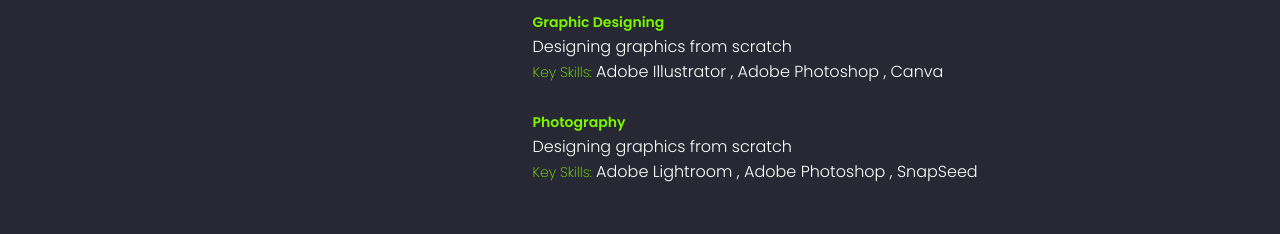
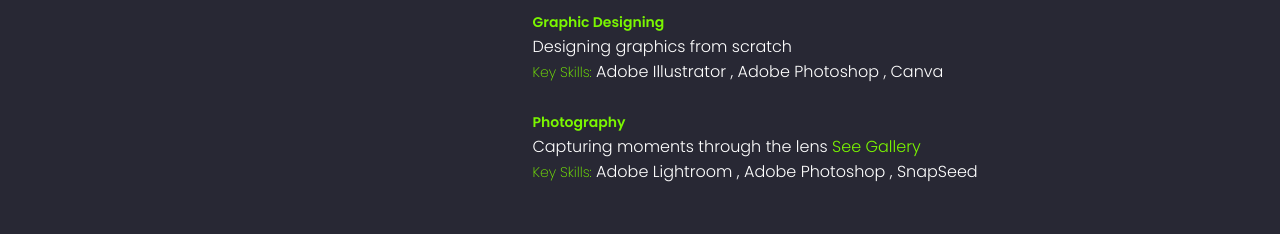
Before and after one commit to KunalBhika/KunalBhika.github.io, a plain HTML site: page index.html in a window 1280 px wide. Shown: the part 1498-1732 px from the top of the page. Drawn offline with Linux system fonts and the light colour scheme.

Commit message:
Added the view gallery button

```diff
--- a/index.html
+++ b/index.html
@@ -80,7 +80,7 @@
                         <ul>
                             <li><span>Web Development</span><br>Developing Websites and Web App <br><span style="font-weight: 100;">Key Skills:</span> HTML , CSS , JavaScript , Node Js , Git , GitHub , MongoDB , BootStrap , Express</li>
                             <li><span>Graphic Designing</span><br>Designing graphics from scratch <br><span style="font-weight: 100;">Key Skills:</span> Adobe Illustrator , Adobe Photoshop , Canva</li>
-                            <li><span>Photography</span><br>Designing graphics from scratch<br><span style="font-weight: 100;">Key Skills:</span> Adobe Lightroom , Adobe Photoshop , SnapSeed </li>
+                            <li><span>Photography</span><br>Capturing moments through the lens <a class="workLinks" href="https://www.instagram.com/kunalbhika/?hl=en" target="_blank">See Gallery</a><br><span style="font-weight: 100;">Key Skills:</span> Adobe Lightroom , Adobe Photoshop , SnapSeed </li>
                         </ul>
                     </div>
                     <div class="tab-contents" id="experience">
--- a/style.css
+++ b/style.css
@@ -212,6 +212,15 @@
     color: #7bf700;
     font-size: 14px;
     font-weight: 600;
+}
+
+.workLinks {
+    text-decoration: none;
+    color: #7bf700;
+}
+
+.workLinks:hover {
+    text-decoration: underline;
 }
 
 .tab-contents {
```
